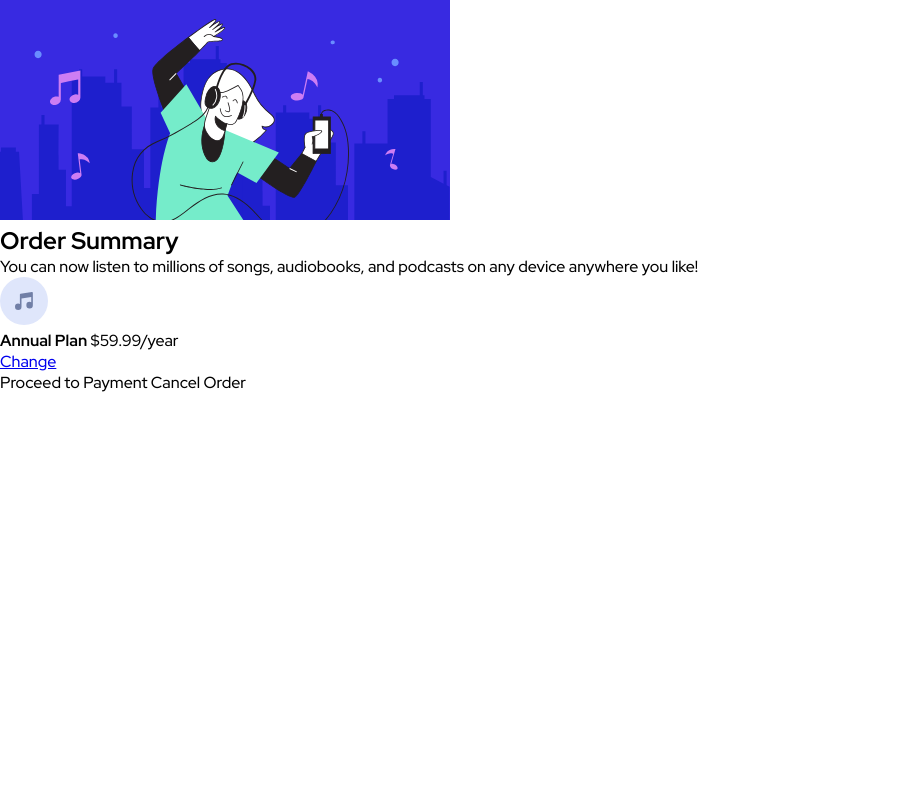
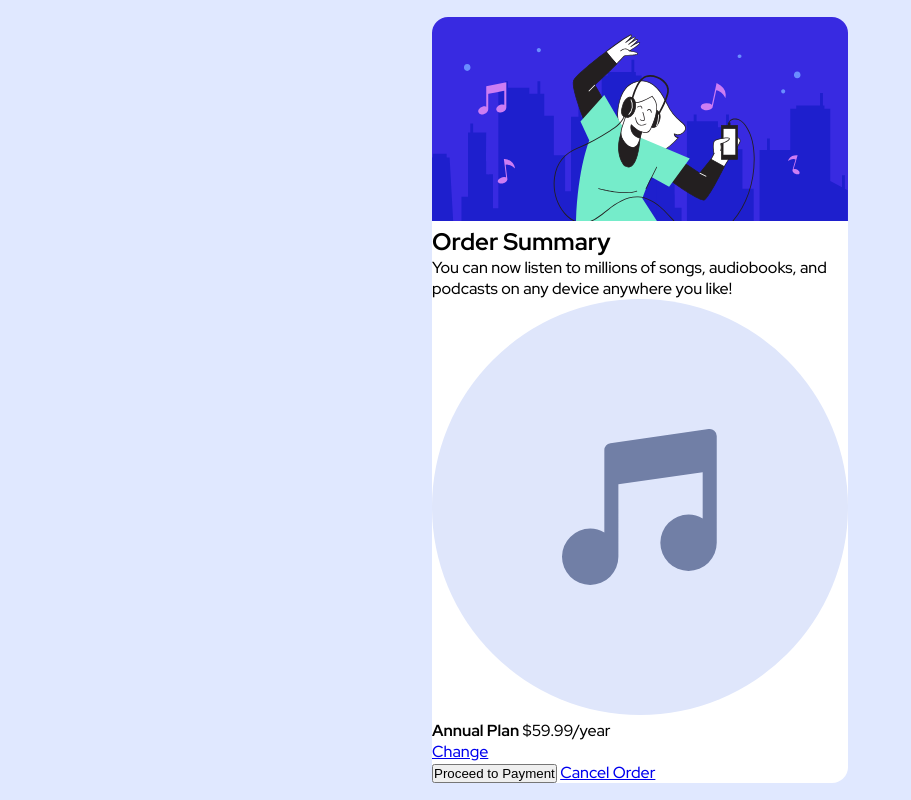
Before and after one commit to brunoalixsousa/second-challenge, a plain HTML site: page order-summary-component-main/index.html in a window 1280 px wide. Shown: the whole page, without its empty margins (0-911 px from the left). Drawn offline with Linux system fonts and the light colour scheme.

Commit message:
atualizando

```diff
--- a/order-summary-component-main/css/style.css
+++ b/order-summary-component-main/css/style.css
@@ -10,22 +10,21 @@
 body{
 
     font-family: 'Red Hat Display', sans-serif;
-
+    background: hsl(225, 100%, 94%);
+    width: 100%;
+    height: 100vh;
+    align-items: center;
+    display: flex;
+    justify-content: center;
+    padding: 1rem;
 
 }
-.header{
-    display: flex;
-    flex-direction: column;
+main{
+    background: #FFF;
+    max-width: 416px;
+    border-radius: 1rem;
 }
-.container{
-    display: flex;
-    flex-direction: column;
-    align-items: center;
+main img{
+width: 100%;
+border-radius: 1rem 1rem 0 0;
 }
-.main{
-    display: flex;
-    flex-direction: row;
-    align-items: center;
-    background-size: cover;
-
-}
--- a/order-summary-component-main/index.html
+++ b/order-summary-component-main/index.html
@@ -29,17 +29,10 @@
       </div>
       <a href="#">Change</a>
      </div>
-
+     <button>Proceed to Payment</button>
+    <a href="#" id="">Cancel Order</a>
     </section>
 
-
   </main>
-
-
-
-  Proceed to Payment
-  Cancel Order
-
-
 </body>
 </html>
```
